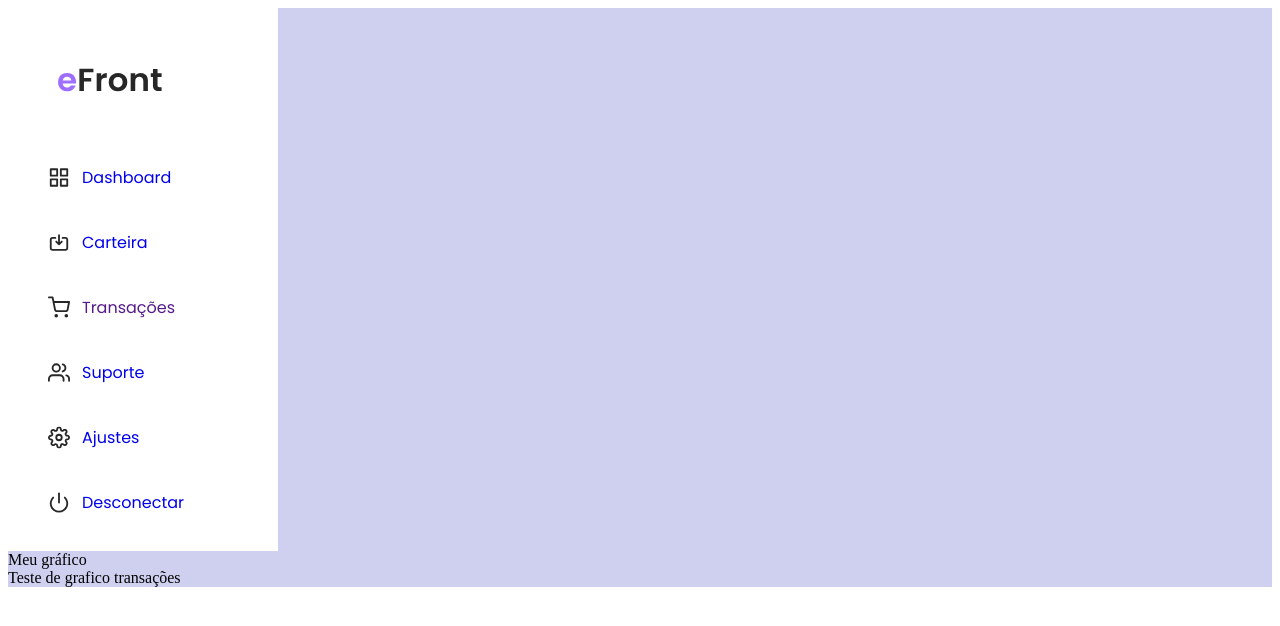
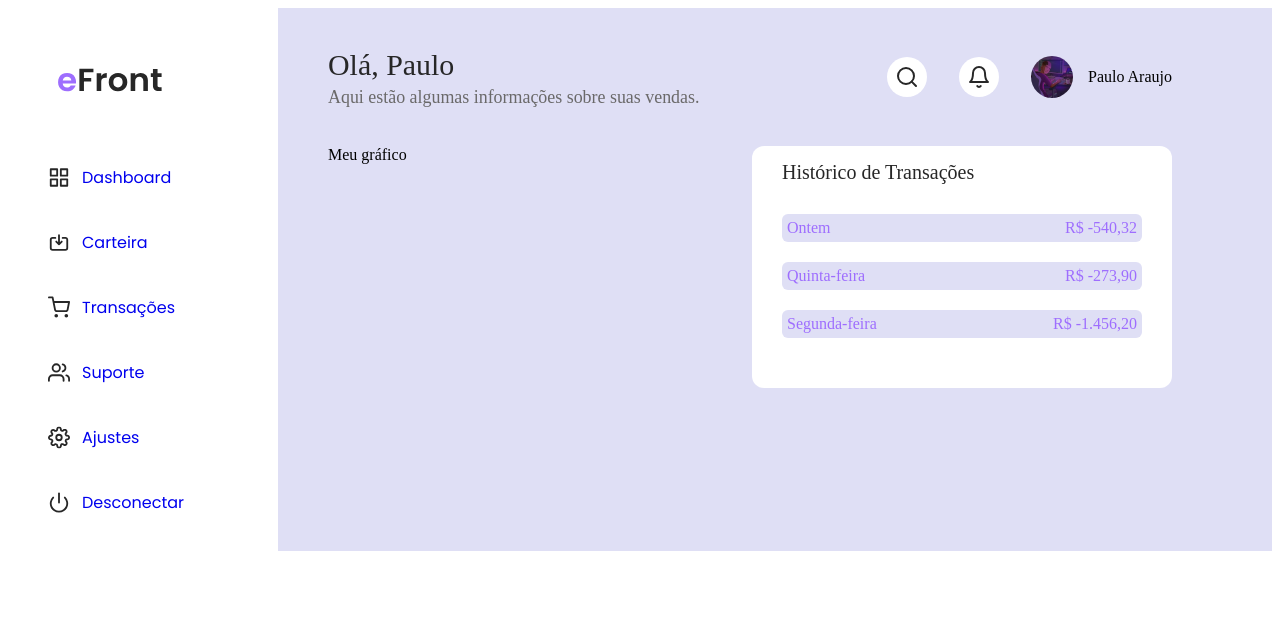
Before and after one commit to Paraujodev/ProjectReact-Task1, a React (Vite) app in the folder efont-project/: page / in a window 1280 px wide. Shown: the top 626 px of the page. Built offline with nearby package versions, Linux system fonts and the light colour scheme.

Commit message:
adicionado e implementado o primeiro elemento

```diff
--- a/efont-project/package.json
+++ b/efont-project/package.json
@@ -10,6 +10,7 @@
     "preview": "vite preview"
   },
   "dependencies": {
+    "bootstrap": "^5.3.3",
     "react": "^19.0.0",
     "react-dom": "^19.0.0",
     "react-router-dom": "^7.4.0",
--- a/efont-project/src/components/graphicTransactions.jsx
+++ b/efont-project/src/components/graphicTransactions.jsx
@@ -1,7 +1,26 @@
 import React from 'react';
+import './style-graphicTransaction.scss'
 
 export default function GraphicTransactions () {
     return (
-      <div><span>Teste de grafico transações</span></div>
+      <div className='spaceGraphicTransactions'>
+        <div className='title'>
+          <span>Histórico de Transações</span>
+        </div>
+        <div className='dataTrasactions'>
+          <div className='transactionsInform'>
+            <span>Ontem</span>
+            <span>R$ -540,32</span>
+          </div>
+          <div className='transactionsInform'>
+            <span>Quinta-feira</span>
+            <span>R$ -273,90</span>
+          </div>
+          <div className='transactionsInform'>
+            <span>Segunda-feira</span>
+            <span>R$ -1.456,20</span>
+          </div>
+        </div>
+      </div>
     )
 };
--- a/efont-project/src/components/navbar.jsx
+++ b/efont-project/src/components/navbar.jsx
@@ -26,7 +26,7 @@ export default function Navbar(){
                      </a>
                  </li>
                  <li>
-                     <a href='' to ="/transactions"> <img src= {Transations} alt='logo transações'/>
+                     <a href= "/transactions"> <img src= {Transations} alt='logo transações'/>
                          <span>Transações</span>
                      </a>
                  </li>
--- /dev/null
+++ b/efont-project/src/components/style-graphicTransaction.scss
@@ -0,0 +1,35 @@
+
+
+.spaceGraphicTransactions{
+    background-color: white;
+    border-radius: 12px;
+
+    .title{
+        font-size: 1.25rem;
+        color: #272727;
+        padding: 15px 0px 0px 30px;
+    }
+
+    .dataTrasactions {
+        width: 400px;
+        padding: 10px 10px 30px 10px;
+
+        .transactionsInform{
+
+            display: flex;
+            justify-content: space-between;
+            background-color: #dfdff5;
+            border-radius: 6px;
+            margin: 20px;
+            padding: 5px;
+
+            span{
+                font-size: 1rem;
+                font-weight: 500;
+                color: #9E6EFE;
+            }
+
+        }
+    }
+
+}
--- a/efont-project/src/pages/dashboard/dashboardPage.jsx
+++ b/efont-project/src/pages/dashboard/dashboardPage.jsx
@@ -2,14 +2,62 @@ import './style-dashboard.scss'
 import Navbar from '../../components/navbar.jsx';
 import Graphic from '../../components/graphic.jsx';
 import GraphicTransactions from '../../components/graphicTransactions.jsx';
+import Search from '../../assets/search.svg';
+import Bell from '../../assets/bell.svg';
+import ImageLogon from '../../assets/paulocode.png';
 
 
 export default function Dashboard (){
     return (
-        <div>
-            <Navbar />
-            <Graphic />
-            <GraphicTransactions />
+        <div className='contentDashboard'>
+            <div className="menuNavbar">
+                <div className='container'>
+                    <div className='row'>
+                        <div className='col-md-3'>
+                            <Navbar />
+                        </div>
+                    </div>
+                </div>
+            </div>
+
+            <div className="mycontent">
+                <div className='container'>
+                    <div className="row">
+                        <div className="col-md-9">
+                            <header className='headerSpace'>
+                                <div className='headerSpaceStart'>
+                                    <h1>Olá, Paulo</h1>
+                                    <p>Aqui estão algumas informações sobre suas vendas.</p>
+                                </div>
+                                <div className='headerSpaceEnd'>
+                                    <div className="icons">
+                                        <img src= {Search} alt="Pesquisa" />
+                                    </div>
+                                    <div className="icons">
+                                    <img src= {Bell} alt="Lembrete" />
+                                    </div>
+                                    <div className="dataLogin">
+                                        <img src= {ImageLogon} alt="Imagem de login" />
+                                        <span>Paulo Araujo</span>
+                                    </div>
+                                </div>
+                            </header>
+                        </div>
+                    </div>
+                    <div className="row">
+                        <div className="col-md-9">
+                            <div className='classGraphic'>
+                                <div className='graphicOne'>
+                                    <Graphic />
+                                </div>
+                                <div className='tableOne'>
+                                    <GraphicTransactions />
+                                </div>
+                            </div>
+                        </div>
+                    </div>
+                </div>
+            </div>
         </div>
     )
 }
--- a/efont-project/src/pages/dashboard/style-dashboard.scss
+++ b/efont-project/src/pages/dashboard/style-dashboard.scss
@@ -0,0 +1,70 @@
+
+
+.contentDashboard{
+   display: flex;
+
+
+    .mycontent{
+        width: 100%;
+
+       .headerSpace{
+            display: flex;
+            align-items: center;
+            justify-content: space-between;
+            margin: 20px 100px 20px 50px;
+
+            h1{
+                font-size: 1.87rem;
+                font-weight: 500;
+                color: #272727;
+                margin-bottom: 5px;
+            }
+            p{
+                font-size: 1.12rem;
+                font-weight: 500;
+                color: #6A6969;
+                margin-top: 0px;
+            }
+
+
+
+            .headerSpaceEnd{
+                display: flex;
+                height: 40px;
+                gap: 32px;
+
+                img{
+                    border-radius: 100px;
+                    width: 24px;
+                }
+
+                .icons {
+                    background-color: white;
+                    border-radius: 999px;
+                    width: 40px;
+                    display: flex;
+                    justify-content: center;
+                }
+
+                .dataLogin{
+                    display: flex;
+                    align-items: center;
+                    gap: 15px;
+                }
+
+                .dataLogin img{
+
+                    width: 42px;
+                }
+
+            }
+       }
+
+       .classGraphic{
+        margin: 20px 100px 20px 50px;
+        display: flex;
+        justify-content: space-between;
+       }
+    }
+
+}
--- a/efont-project/src/style.scss
+++ b/efont-project/src/style.scss
@@ -17,5 +17,5 @@
 }
 
 .backgroud-page{
-    background-color:#cfcff0;
+    background-color:#dfdff5;
 }
```
Also changed, not shown: efont-project/src/assets/paulocode.png (added), 1 other file (tests, documents, lock files or other folders).
